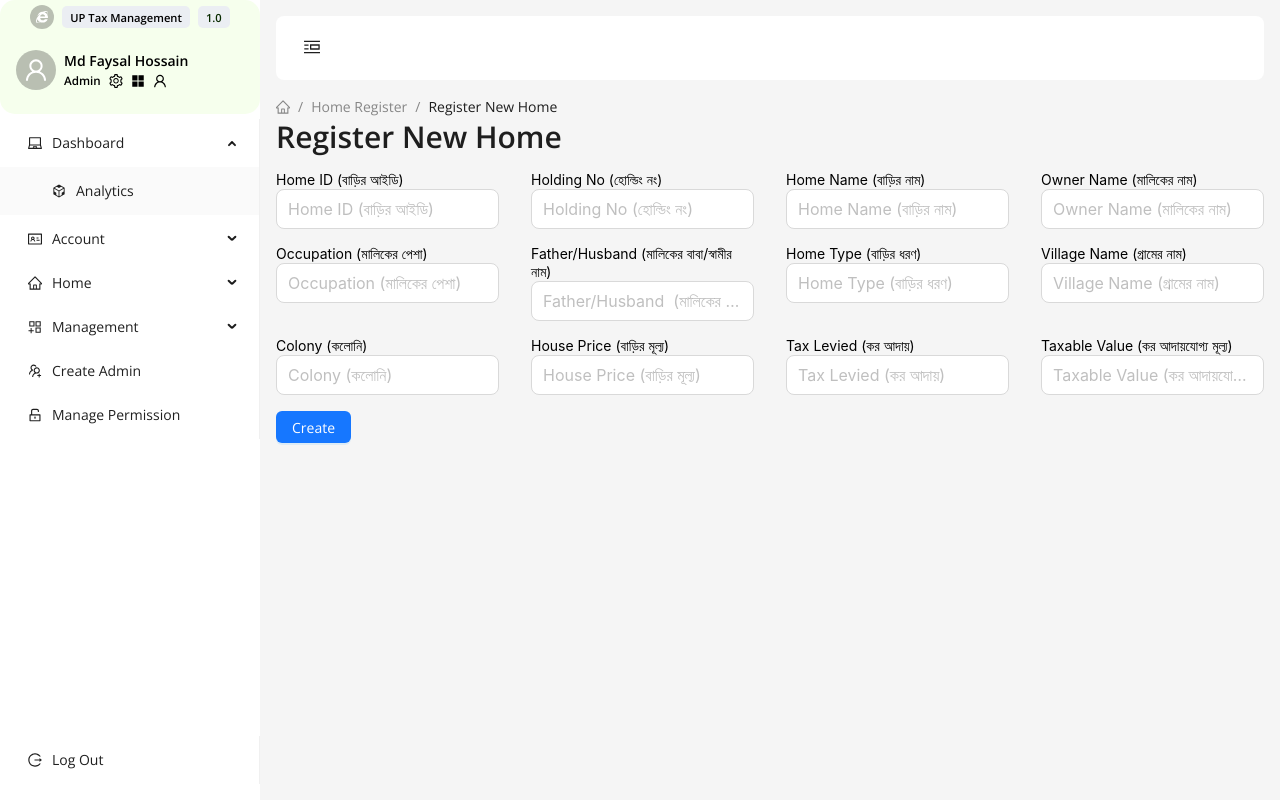
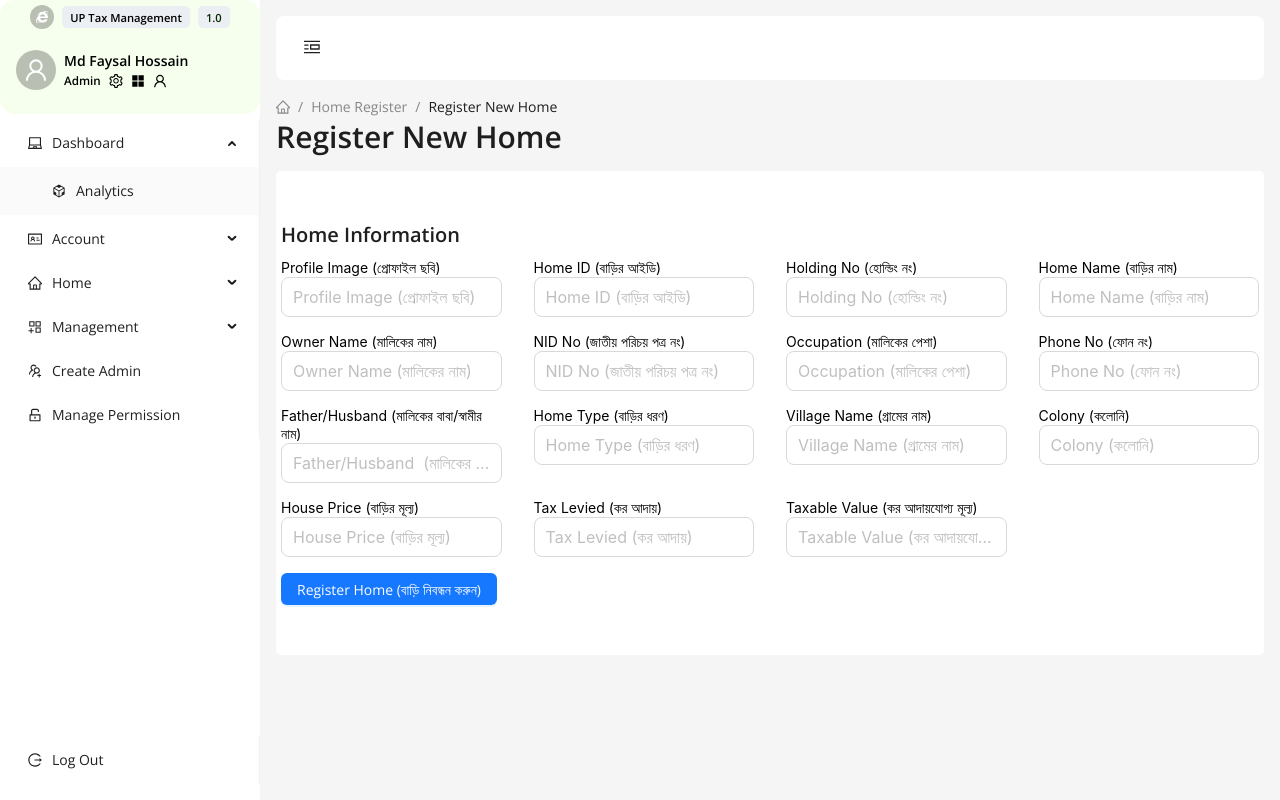
Before and after one commit to f4faysal/local-areaa-tax-management, a Next.js app: page /home-register/create in a window 1280 px wide. Built offline with nearby package versions, Linux system fonts and the light colour scheme; no server answers.

Commit message:
Fix form reset bug and update API endpoint

```diff
--- a/src/app/(withlayout)/home-register/create/page.tsx
+++ b/src/app/(withlayout)/home-register/create/page.tsx
@@ -3,7 +3,7 @@
 import Form from "@/components/forms/form";
 import FormInput from "@/components/forms/formInput";
 import UPBreadCrumb from "@/components/ui/UPBreadCrumb";
-import { useAddColonyMutation } from "@/redux/api/colonyApi";
+import { useHomeRegisterMutation } from "@/redux/api/homeRegisterApi";
 import { zodResolver } from "@hookform/resolvers/zod";
 
 import { Button, Col, Row, message } from "antd";
@@ -28,16 +28,17 @@ const colonySchema = z.object({
   colony: z.string().min(1, { message: "Colony is required" }),
 });
 
-const CreateColonyPage = () => {
-  const [AddColony, { isLoading }] = useAddColonyMutation();
+const CreateHomePage = () => {
+  const [HomeRegister, { isLoading }] = useHomeRegisterMutation();
 
   const onSubmit = async (data: z.infer<typeof colonySchema>) => {
-    message.loading("Adding Colony...");
+    message.loading("Registering new home...");
+    console.log(data);
     try {
-      const res = await AddColony(data).unwrap();
-
+      const res = await HomeRegister(data).unwrap;
+      console.log(res);
       if (res?.id) {
-        message.success("Colony added successfully");
+        message.success("Home registered successfully");
       }
     } catch (err: any) {
       console.error(err.message);
@@ -64,7 +65,27 @@ const CreateColonyPage = () => {
       </Title>
 
       <Form submitHandler={onSubmit} resolver={zodResolver(colonySchema)}>
+        <div
+          style={{
+            padding: "50px 5px",
+            // border: "1px solid #ddd",
+            borderRadius: "5px",
+            background: "#fff",
+          }}
+        >
+          <Title level={4}>
+            <strong>Home Information</strong>
+          </Title>
           <Row gutter={{ xs: 24, sm: 16, md: 24, lg: 32 }}>
+            <Col xs={24} sm={12} md={8} lg={6} style={{ marginBottom: "16px" }}>
+              <FormInput
+                name="profile_img"
+                label="Profile Image (প্রোফাইল ছবি)"
+                type="text"
+                placeholder="Profile Image (প্রোফাইল ছবি)"
+                size="large"
+              />
+            </Col>
             <Col xs={24} sm={12} md={8} lg={6} style={{ marginBottom: "16px" }}>
               <FormInput
                 name="home_id"
@@ -103,10 +124,28 @@ const CreateColonyPage = () => {
             </Col>
             <Col xs={24} sm={12} md={8} lg={6} style={{ marginBottom: "16px" }}>
               <FormInput
+                name="nid_no"
+                label="NID No (জাতীয় পরিচয় পত্র নং)"
+                type="text"
+                placeholder="NID No (জাতীয় পরিচয় পত্র নং)"
+                size="large"
+              />
+            </Col>
+            <Col xs={24} sm={12} md={8} lg={6} style={{ marginBottom: "16px" }}>
+              <FormInput
                 name="occupation"
                 label="Occupation (মালিকের পেশা)"
                 type="text"
                 placeholder="Occupation (মালিকের পেশা)"
+                size="large"
+              />
+            </Col>
+            <Col xs={24} sm={12} md={8} lg={6} style={{ marginBottom: "16px" }}>
+              <FormInput
+                name="phone_no"
+                label="Phone No (ফোন নং)"
+                type="text"
+                placeholder="Phone No (ফোন নং)"
                 size="large"
               />
             </Col>
@@ -189,11 +228,12 @@ const CreateColonyPage = () => {
         </Row> */}
 
           <Button loading={isLoading} type="primary" htmlType="submit">
-          Create
+            Register Home (বাড়ি নিবন্ধন করুন)
           </Button>
+        </div>
       </Form>
     </div>
   );
 };
 
-export default CreateColonyPage;
+export default CreateHomePage;
--- a/src/components/Forms/form.tsx
+++ b/src/components/Forms/form.tsx
@@ -29,7 +29,7 @@ const Form = ({
 
   const onSubmit = (data: any) => {
     submitHandler(data);
-    reset();
+    // reset();
   };
 
   useEffect(() => reset(defaultValues), [defaultValues, reset, methods]);
--- a/src/redux/api/homeRegisterApi.ts
+++ b/src/redux/api/homeRegisterApi.ts
@@ -34,7 +34,7 @@ export const homeRegisterApi = baseApi.injectEndpoints({
     // create a new colony
     homeRegister: build.mutation({
       query: (data) => ({
-        url: `${HOME_URL}/create-colony`,
+        url: `${HOME_URL}/create-home`,
         method: "POST",
         data,
       }),
@@ -60,4 +60,10 @@ export const homeRegisterApi = baseApi.injectEndpoints({
   }),
 });
 
-export const { useHomesQuery } = homeRegisterApi;
+export const {
+  useHomesQuery,
+  useHomeQuery,
+  useHomeRegisterMutation,
+  useUpdateHomeMutation,
+  useDeleteHomeMutation,
+} = homeRegisterApi;
```
Lines whose indentation alone changed are shown as unchanged.
